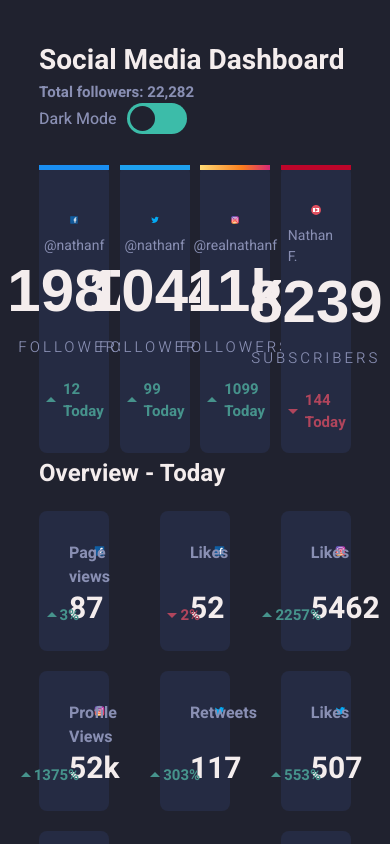
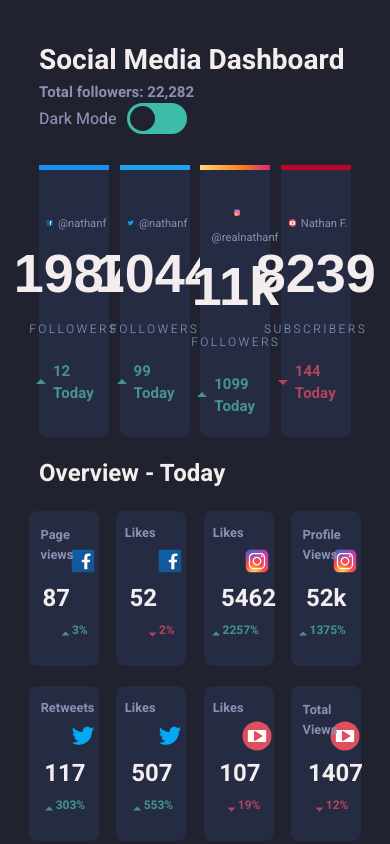
Before and after one commit to KacagoHollo/social-media-dashbord-react, a React (Create React App) app: page / in a window 390 px wide. Built offline with nearby package versions, Linux system fonts and the light colour scheme; a web font is replaced by a local one.

Commit message:
Responsive for tablet

```diff
--- a/src/App.css
+++ b/src/App.css
@@ -277,6 +277,7 @@ body div.main-one div.social h2 {
   -ms-flex-wrap: wrap;
       flex-wrap: wrap;
   width: 80%;
+  gap: 5px;
   margin-top: 10px;
 }
 
@@ -297,6 +298,7 @@ body div.main-one div.social h1:nth-child(4) {
 body div.main-one div.social h3 {
   margin-top: 20px;
   font-size: 15px;
+  margin-left: -10px;
 }
 
 body div.main-one div.social h3.green {
@@ -438,13 +440,74 @@ body div.overview div.main-two div.over h1 span.icons {
       flex-wrap: wrap;
   width: 18%;
   height: 30px;
-  -webkit-transform: translate(-30%, 50%);
-          transform: translate(-30%, 50%);
+  margin-top: 15px;
+  margin-right: 30px;
 }
 
 body div.overview div.main-two div.over h1 span.icons svg {
   width: 30px;
   height: 30px;
-  text-align: center;
+}
+
+@media only screen and (max-width: 1080px) {
+  div.over h2.type, div.over h2.amount, div.over p {
+    -webkit-transform: scale(80%);
+            transform: scale(80%);
+  }
+}
+
+@media only screen and (max-width: 980px) {
+  div.main-two div.over {
+    margin: 0 -10px 0 -10px;
+  }
+  div.main-two div.over h2.amount {
+    margin-left: -20px;
+  }
+  div.main-two div.over h2.type {
+    margin-left: -20px;
+  }
+  div.main-two div.over h1 {
+    margin-right: -20px;
+  }
+  div.main-two div.over p {
+    margin-right: -20px;
+  }
+  div.main-two div.over svg {
+    margin-right: -20px;
+  }
+}
+
+@media only screen and (max-width: 750px) {
+  div.main-one div.social span.icons {
+    margin-left: -20px;
+  }
+  div.main-one div.social h1:nth-child(3) {
+    -webkit-transform: scale(90%);
+            transform: scale(90%);
+  }
+  div.main-one div.social h1:nth-child(4) {
+    -webkit-transform: scale(80%);
+            transform: scale(80%);
+  }
+  div.main-one div.social h2 {
+    margin-right: -20px;
+    -webkit-transform: scale(80%);
+            transform: scale(80%);
+  }
+  div.main-one div.social h3 {
+    -webkit-box-pack: center;
+        -ms-flex-pack: center;
+            justify-content: center;
+  }
+  div.main-two div.over h2.type {
+    margin-left: -25px;
+    margin-top: -20px;
+  }
+  div.main-two div.over h2.amount {
+    margin-bottom: 45px;
+  }
+  div.main-two div.over svg {
+    margin-top: 10px;
+  }
 }
 /*# sourceMappingURL=App.css.map */
--- a/src/App.scss
+++ b/src/App.scss
@@ -182,7 +182,6 @@
         display: flex;
         justify-content: space-between;
         flex-wrap: wrap;
-        // gap: 20px;
 
         div.social {
             position: relative;
@@ -230,6 +229,7 @@
               justify-content: center;
               flex-wrap: wrap;
               width: 80%;
+              gap: 5px;
 
               margin-top: 10px;
             }
@@ -249,6 +249,7 @@
             h3 {
               margin-top: 20px;
               font-size: 15px;
+              margin-left: -10px;
             }
 
             h3.green {
@@ -298,6 +299,7 @@
             flex-direction: column;
             align-items: center;
             justify-content: center;
+
 
             width: 18vw;
             border-radius: 8px;
@@ -363,19 +365,88 @@
                 width: 18%;
                 height: 30px;
 
-                transform: translate(-30%, 50%);
+                margin-top: 15px;
+                margin-right: 30px;
 
               }
               span.icons svg {
                 width: 30px;
                 height: 30px;
-                text-align: center;
+                // text-align: center;
               }
             }
-
           }
         }
+      }
+  }
 
+  @media only screen and (max-width: 1080px) {
+    div.over {
+      h2.type, h2.amount, p {
+        transform: scale(80%);
       }
 
+    }
   }
+
+  @media only screen and (max-width: 980px) {
+    div.main-two {
+
+      div.over {
+        margin: 0 -10px 0 -10px;
+        h2.amount {
+          margin-left: -20px;
+        }
+        h2.type {
+          margin-left: -20px;
+        }
+        h1 {
+          margin-right: -20px;
+        }
+        p {
+          margin-right: -20px;
+        }
+        svg {
+          margin-right: -20px;
+        }
+      }
+    }
+  }
+
+  @media only screen and (max-width: 750px) {
+    div.main-one {
+      div.social {
+        span.icons {
+          margin-left: -20px;
+        }
+        h1:nth-child(3) {
+          transform: scale(90%);
+        }
+        h1:nth-child(4) {
+          transform: scale(80%);
+        }
+        h2 {
+          margin-right: -20px;
+          transform: scale(80%);
+        }
+        h3 {
+          justify-content: center;
+        }
+      }
+    }
+
+    div.main-two {
+      div.over {
+        h2.type {
+          margin-left: -25px;
+          margin-top: -20px;
+        }
+        h2.amount {
+          margin-bottom: 45px;
+        }
+        svg {
+          margin-top: 10px;
+        }
+      }
+    }
+  }
```
Also changed, not shown: 1 other file (tests, documents, lock files or other folders).
